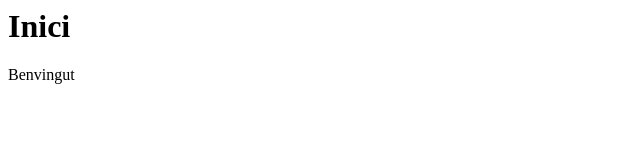
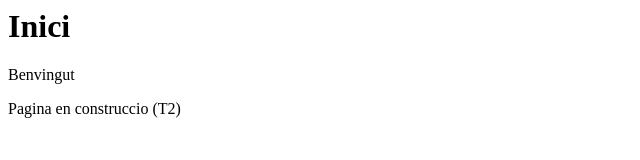
Before and after one commit to ianfernandezl/exemple1, a plain HTML site: page index.html in a window 1280 px wide. Shown: the whole page, without its empty margins (0-640 px from the left). Drawn offline with Linux system fonts and the light colour scheme.

Commit message:
T2 iniciada

```diff
--- a/index.html
+++ b/index.html
@@ -5,5 +5,6 @@
     <body>
         <h1>Inici</h1>
         <p>Benvingut</p>
+        <p>Pagina en construccio (T2)</p>
     </body>
 </html>
```
